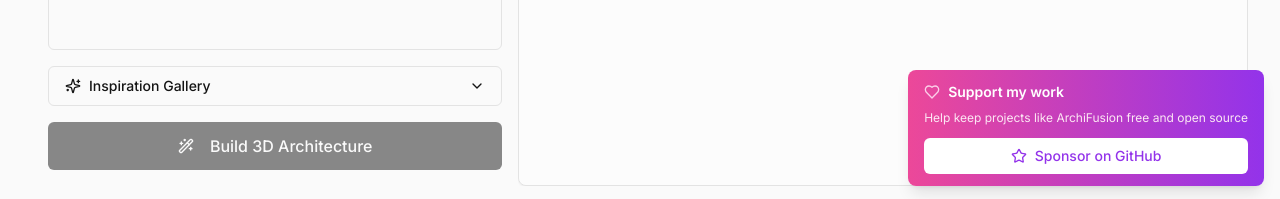
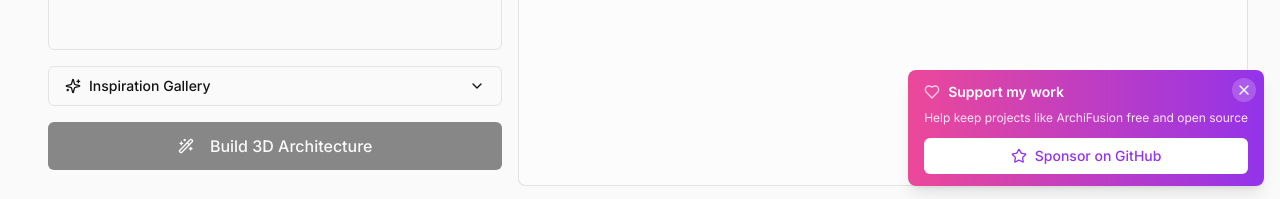
Before and after one commit to Siddhant-K-code/ArchiFusion, a Next.js app: page / in a window 1280 px wide. Shown: the part 598-797 px from the top of the page. Built offline with nearby package versions, Linux system fonts and the light colour scheme.

Commit message:
improve OSS banner

```diff
--- a/components/sponsors-banner.tsx
+++ b/components/sponsors-banner.tsx
@@ -1,12 +1,25 @@
 "use client";
 
-import { Heart, Star } from "lucide-react";
+import { Heart, Star, X } from "lucide-react";
 import { Button } from "@/components/ui/button";
+import { useState } from "react";
 
 export function SponsorsBanner() {
+    const [isVisible, setIsVisible] = useState(true);
+
+    if (!isVisible) return null;
+
     return (
         <div className="fixed bottom-4 right-4 z-50">
-            <div className="bg-gradient-to-r from-pink-500 to-purple-600 text-white px-4 py-3 rounded-lg shadow-lg backdrop-blur-sm bg-opacity-90 max-w-sm">
+            <div className="bg-gradient-to-r from-pink-500 to-purple-600 text-white px-4 py-3 rounded-lg shadow-lg backdrop-blur-sm bg-opacity-90 max-w-sm relative">
+                <Button
+                    variant="ghost"
+                    size="icon"
+                    onClick={() => setIsVisible(false)}
+                    className="absolute top-2 right-2 h-6 w-6 bg-white/20 hover:bg-white/30 text-white rounded-full"
+                >
+                    <X className="h-3 w-3" />
+                </Button>
                 <div className="flex items-center gap-2 mb-2">
                     <Heart className="h-4 w-4 text-pink-200" />
                     <span className="text-sm font-semibold">Support my work</span>
```
